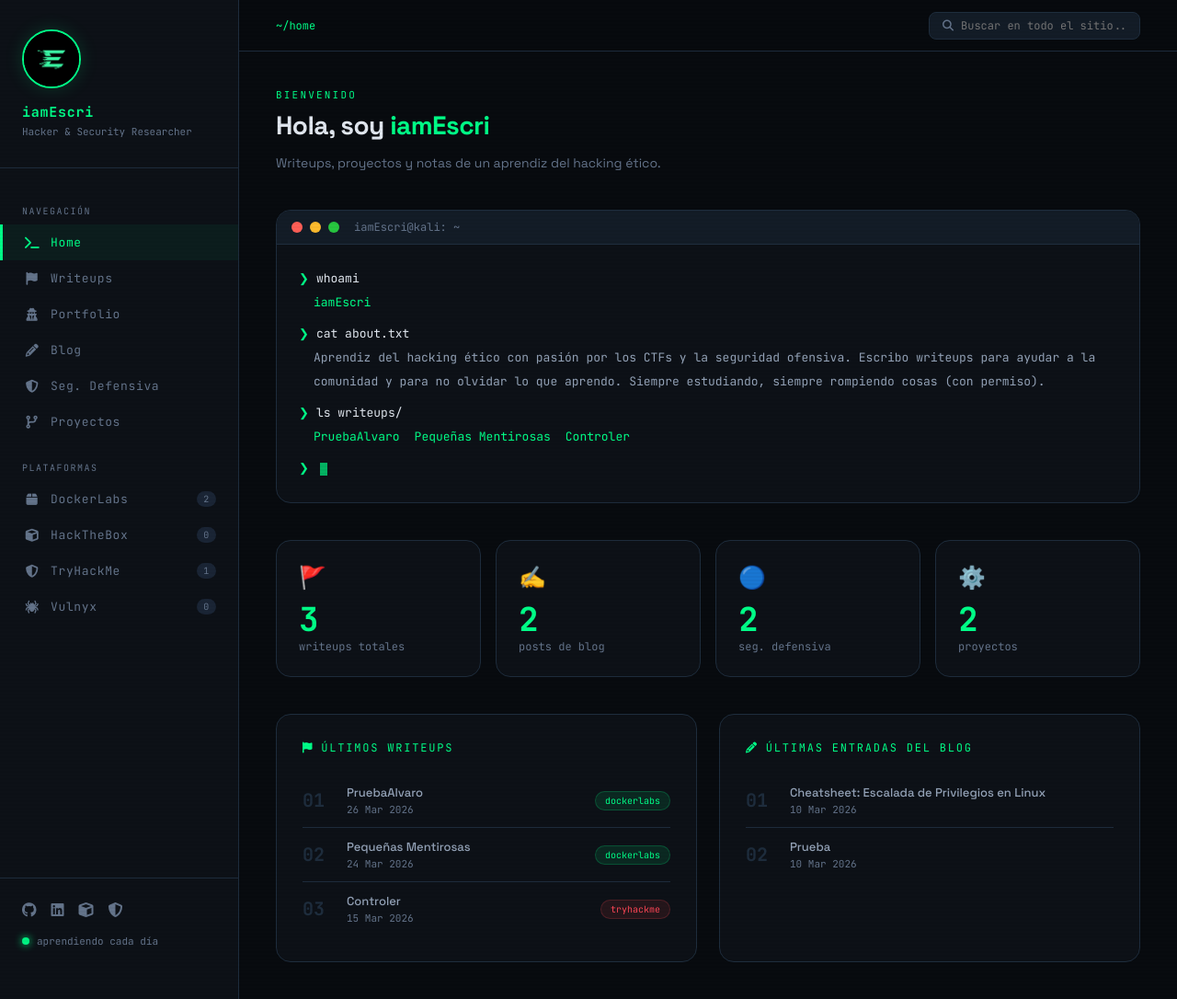
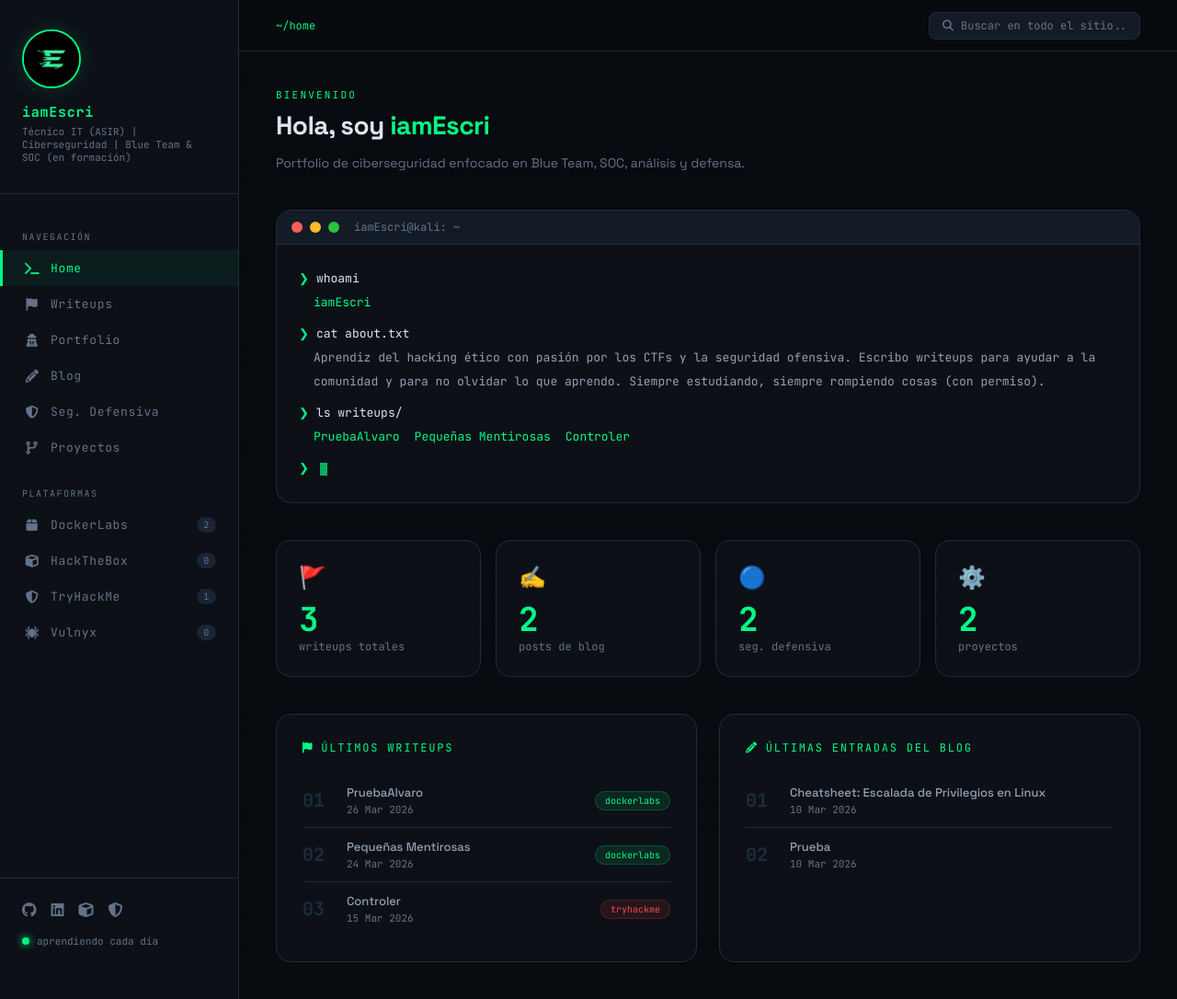
Before and after one commit to iamEscri/iamescri.github.io, a Jekyll site: the page built from index.html, in a window 1280 px wide and 1086 px high. Shown: the whole window at 92% size. Built offline with Jekyll 4.4.1, drawn with Linux system fonts in a browser that asks for light colours.

Commit message:
Update _config.yml

```diff
--- a/_config.yml
+++ b/_config.yml
@@ -3,8 +3,8 @@
 # =============================================
 
 title: iamEscri
-tagline: "Hacker & Security Researcher"
-description: "Writeups, proyectos y notas de un aprendiz del hacking ético."
+tagline: "Técnico IT (ASIR) | Ciberseguridad | Blue Team & SOC (en formación)"
+description: "Portfolio de ciberseguridad enfocado en Blue Team, SOC, análisis y defensa."
 author: iamEscri
 avatar: /assets/favicon.png
 email: ""
```
